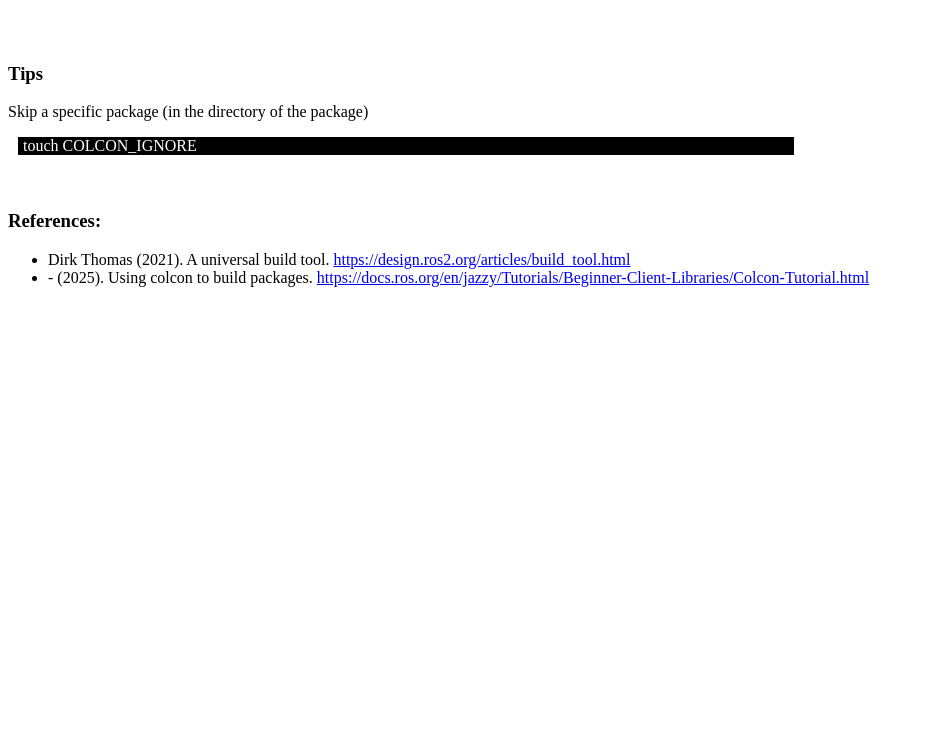
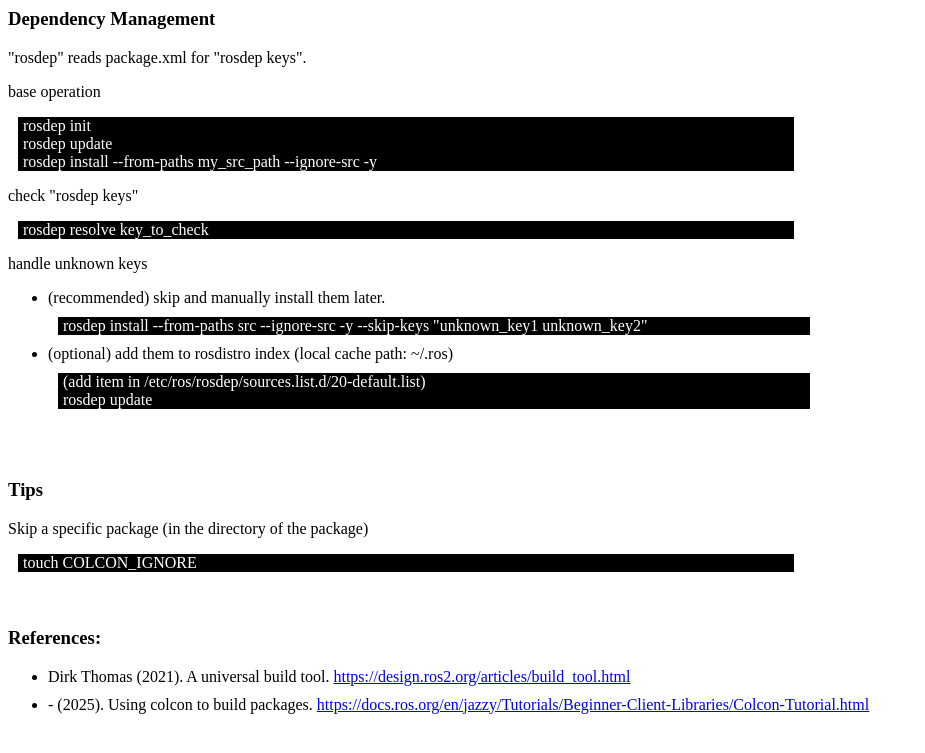
Before and after one commit to czarsir/sir, a Jekyll site: the page built from _posts/tool/2025-12-17-colcon.html, in a window 1280 px wide. Shown: the top 753 px of the page, without its empty margins (0-925 px from the left). Built offline with Jekyll 4.4.1, drawn with Linux system fonts in a browser that asks for light colours.

Commit message:
[colcon] add rosdep

```diff
--- a/_posts/tool/2025-12-17-colcon.html
+++ b/_posts/tool/2025-12-17-colcon.html
@@ -4,6 +4,31 @@ categories: [addins]
 layout: addins
 ---
 <h1 id="ttl" hidden>{{ page.title }}</h1>
+
+<style type="text/css">
+li {
+	margin-top: 10px;
+	margin-bottom: 10px;
+}
+</style>
+
+<h3>Dependency Management</h3>
+<p>"rosdep" reads package.xml for "rosdep keys".</p>
+<p>base operation</p>
+<div class="cmd">rosdep init</div>
+<div class="cmd">rosdep update</div>
+<div class="cmd">rosdep install --from-paths my_src_path --ignore-src -y</div>
+<p>check "rosdep keys"</p>
+<div class="cmd">rosdep resolve key_to_check</div>
+<p>handle unknown keys</p>
+<ul>
+<li>(recommended) skip and manually install them later.</li>
+<div class="cmd">rosdep install --from-paths src --ignore-src -y --skip-keys "unknown_key1 unknown_key2"</div>
+<li>(optional) add them to rosdistro index (local cache path: ~/.ros)</li>
+<div class="cmd">(add item in /etc/ros/rosdep/sources.list.d/20-default.list)</div>
+<div class="cmd">rosdep update</div>
+</ul>
+
 
 <br><br>
 <h3>Tips</h3>
```
